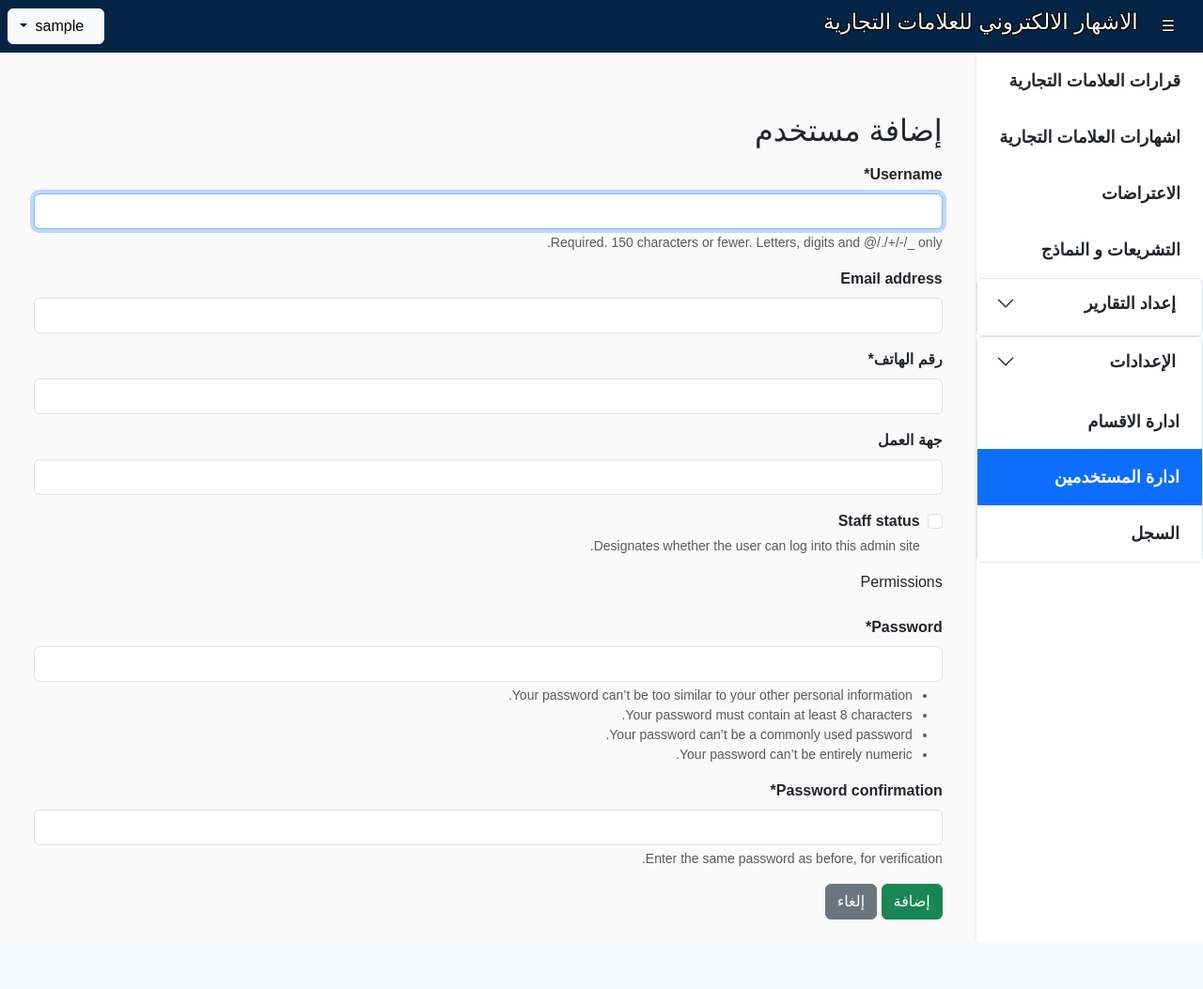
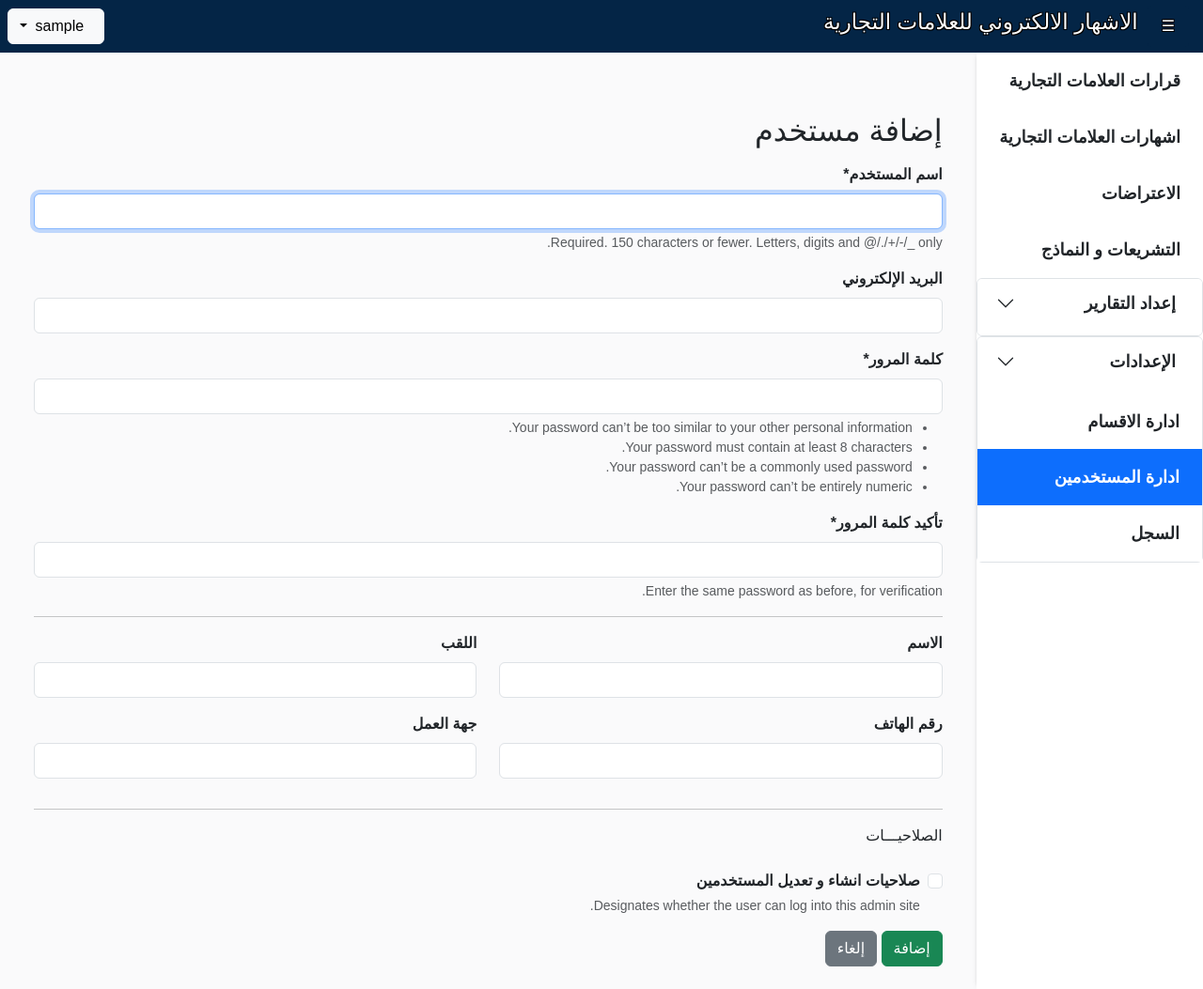
Before and after one commit to debeski/trademarks_OLD, a Django app: page /manage/users/create/ in a window 1280 px wide. Shown: the whole page at 94% size. Before the commit the page ends 996 px from the top, so only its background shows below. Run offline with Django 5.2, Linux system fonts and the light colour scheme; the visitor is signed in with stand-in values (Sample User, id 1); parts of the project's set-up code (start-up, migrations or seed data) failed here and were passed over; some libraries are stand-ins or nearby versions; some web fonts are replaced.

Commit message:
newupdate

```diff
--- a/users/forms.py
+++ b/users/forms.py
@@ -1,126 +1,248 @@
 from django import forms
 from django.contrib.auth.models import Permission
-from django.contrib.auth.forms import UserCreationForm, UserChangeForm
+from django.contrib.auth.forms import UserCreationForm, UserChangeForm, PasswordChangeForm, SetPasswordForm
 from django.contrib.auth import get_user_model
-
+from django.urls import reverse
+from django.utils.safestring import mark_safe
+from django.contrib.auth.hashers import make_password
+from crispy_forms.helper import FormHelper
+from crispy_forms.layout import Layout, Field, Div, HTML, Fieldset, Button, Submit
+from crispy_forms.bootstrap import FormActions
 
 User = get_user_model()
 
 class CustomUserCreationForm(UserCreationForm):
-    phone = forms.CharField(max_length=15, required=True, label="رقم الهاتف")
-    occupation = forms.CharField(max_length=100, required=False, label="جهة العمل")
     permissions = forms.ModelMultipleChoiceField(
         queryset=Permission.objects.all(),
         required=False,
         widget=forms.CheckboxSelectMultiple,
-        label="Permissions"
+        label="الصلاحيات"
     )
 
     class Meta:
         model = User
-        fields = ["username", "email", "phone", "occupation", "is_staff",  "permissions"]
+        fields = ["username", "email", "password1", "password2", "first_name", "last_name", "phone", "occupation", "is_staff", "permissions"]
 
     def __init__(self, *args, **kwargs):
         super().__init__(*args, **kwargs)
-        # Exclude specific permissions from the available permissions list
-        # self.fields['permissions'].queryset = Permission.objects.exclude(codename__in=['add_logentry', 'change_logentry',
-        #     'delete_logentry', 'view_logentry', 'add_theme', 'change_theme', 'delete_theme', 'view_theme', 'add_group',
-        #     'change_group', 'delete_group', 'view_group', 'add_permission', 'change_permission', 'delete_permission',
-        #     'view_permission', 'add_contenttype', 'change_contenttype', 'delete_contenttype', 'view_contenttype',
-        #     'add_session', 'change_session', 'delete_session', 'view_session',
-        #     'add_company', 'change_company', 'delete_company', 'view_company', 'add_country', 'change_country',
-        #     'delete_country', 'view_country', 'add_catagory', 'change_catagory', 'delete_catagory', 'view_catagory',
-        #     'add_doctype', 'change_doctype', 'delete_doctype', 'view_doctype', 'add_comtype', 'change_comtype', 'delete_comtype',
-        #     'view_comtype', 'add_clockedschedule', 'change_clockedschedule', 'delete_clockedschedule', 'view_clockedschedule',
-        #     'add_crontabschedule', 'change_crontabschedule', 'delete_crontabschedule', 'view_crontabschedule', 'add_intervalschedule',
-        #     'change_intervalschedule', 'delete_intervalschedule', 'view_intervalschedule', 'add_periodictask', 'change_periodictask',
-        #     'delete_periodictask', 'view_periodictask', 'add_periodictasktrack', 'change_periodictasktrack', 'delete_periodictasktrack',
-        #     'view_periodictasktrack', 'add_solarschedule', 'change_solarschedule', 'delete_solarschedule', 'view_solarschedule', 'add_useractivitylog',
-        #     'change_useractivitylog', 'delete_useractivitylog', 'view_useractivitylog', 'add_user', 'change_user', 'delete_user', 'view_user',
-        # ])
-        self.fields['permissions'].queryset = Permission.objects.exclude(
+        self.fields["username"].label = "اسم المستخدم"
+        self.fields["email"].label = "البريد الإلكتروني"
+        self.fields["first_name"].label = "الاسم"
+        self.fields["last_name"].label = "اللقب"
+        self.fields["is_staff"].label = "صلاحيات انشاء و تعديل المستخدمين"
+        self.fields["password1"].label = "كلمة المرور"
+        self.fields["password2"].label = "تأكيد كلمة المرور"
+
+        # Split permissions queryset into two parts for 2 columns
+        permissions_list = list(Permission.objects.exclude(
             codename__in=[
-                # Log entry permissions
                 'add_logentry', 'change_logentry', 'delete_logentry', 'view_logentry',
-                # Theme permissions
                 'add_theme', 'change_theme', 'delete_theme', 'view_theme',
-                # Group permissions
                 'add_group', 'change_group', 'delete_group', 'view_group',
-                # Permission permissions
                 'add_permission', 'change_permission', 'delete_permission', 'view_permission',
-                # Content type permissions
                 'add_contenttype', 'change_contenttype', 'delete_contenttype', 'view_contenttype',
-                # Session permissions
                 'add_session', 'change_session', 'delete_session', 'view_session',
-                # Company permissions
-                'add_company', 'change_company', 'delete_company', 'view_company',
-                # Country permissions
-                'add_country', 'change_country', 'delete_country', 'view_country',
-                # Category permissions
-                'add_catagory', 'change_catagory', 'delete_catagory', 'view_catagory',
-                # Document type permissions
-                'add_doctype', 'change_doctype', 'delete_doctype', 'view_doctype',
-                # Company type permissions
-                'add_comtype', 'change_comtype', 'delete_comtype', 'view_comtype',
-                # Periodic task permissions
+                'add_government', 'delete_government', 'view_government',
+                'add_country', 'delete_country', 'view_country',
+                'add_decreecategory', 'delete_decreecategory', 'view_decreecategory',
+                'add_doctype', 'delete_doctype', 'view_doctype',
+                'add_comtype', 'delete_comtype', 'view_comtype',
                 'add_periodictask', 'change_periodictask', 'delete_periodictask', 'view_periodictask',
-                'add_periodictrack', 'change_periodictasktrack', 'delete_periodictasktrack', 'view_periodictasktrack',
+                'add_periodictasks', 'change_periodictasks', 'delete_periodictasks', 'view_periodictasks',
                 'add_clockedschedule', 'change_clockedschedule', 'delete_clockedschedule', 'view_clockedschedule',
                 'add_crontabschedule', 'change_crontabschedule', 'delete_crontabschedule', 'view_crontabschedule',
                 'add_intervalschedule', 'change_intervalschedule', 'delete_intervalschedule', 'view_intervalschedule',
-                # Solar event permissions
                 'add_solarschedule', 'change_solarschedule', 'delete_solarschedule', 'view_solarschedule',
-                # User activity log permissions
+                'add_customuser', 'change_customuser', 'delete_customuser', 'view_customuser',
                 'add_useractivitylog', 'change_useractivitylog', 'delete_useractivitylog', 'view_useractivitylog',
-                # User permissions
-                'add_user', 'change_user', 'delete_user', 'view_user',
             ]
+        ))
+        mid_point = len(permissions_list) // 2
+        self.permissions_right = permissions_list[:mid_point]
+        self.permissions_left = permissions_list[mid_point:]
+
+        # Create two fields with only one column of permissions each
+        self.fields["permissions_right"] = forms.ModelMultipleChoiceField(
+            queryset=Permission.objects.filter(id__in=[p.id for p in self.permissions_right]),
+            required=False,
+            widget=forms.CheckboxSelectMultiple,
+            label="الصلاحيـــات"
         )
+        self.fields["permissions_left"] = forms.ModelMultipleChoiceField(
+            queryset=Permission.objects.filter(id__in=[p.id for p in self.permissions_left]),
+            required=False,
+            widget=forms.CheckboxSelectMultiple,
+            label=""
+        )
+
+        # Use Crispy Forms Layout helper
+        self.helper = FormHelper()
+        self.helper.layout = Layout(
+            "username",
+            "email",
+            "password1",
+            "password2",
+            HTML("<hr>"),  # Separator line
+            Div(
+                Div(Field("first_name", css_class="col-md-6"), css_class="col-md-6"),
+                Div(Field("last_name", css_class="col-md-6"), css_class="col-md-6"),
+                css_class="row"
+            ),
+            Div(
+                Div(Field("phone", css_class="col-md-6"), css_class="col-md-6"),
+                Div(Field("occupation", css_class="col-md-6"), css_class="col-md-6"),
+                css_class="row"
+            ),
+            HTML("<hr>"),  # Separator line
+            Div(
+                Div(Field("permissions_right", css_class="col-md-6"), css_class="col-md-6"),
+                Div(Field("permissions_left", css_class="col-md-6"), css_class="col-md-6"),
+                css_class="row"
+            ),
+            "is_staff"
+        )
+
     def save(self, commit=True):
         user = super().save(commit=False)
         if commit:
             user.save()
-        user.user_permissions.set(self.cleaned_data["permissions"])
+        # Manually set permissions from both fields
+        user.user_permissions.set(self.cleaned_data["permissions_left"] | self.cleaned_data["permissions_right"])
         return user
 
 class CustomUserChangeForm(UserChangeForm):
-    phone = forms.CharField(max_length=15, required=False, label="رقم الهاتف")
-    occupation = forms.CharField(max_length=100, required=False, label="جهة العمل")
-    password = forms.CharField(widget=forms.PasswordInput(), required=False, label="كلمة المرور")
     permissions = forms.ModelMultipleChoiceField(
         queryset=Permission.objects.all(),
         required=False,
         widget=forms.CheckboxSelectMultiple,
-        label="Permissions"
+        label="الصلاحيات"
     )
 
     class Meta:
         model = User
-        fields = ["username", "email", "phone", "occupation", "is_staff",  "permissions", "password"]
+        fields = ["username", "email", "first_name", "last_name", "phone", "occupation", "is_staff",  "permissions"]
 
     def __init__(self, *args, **kwargs):
+        user = kwargs.get('instance')
         super().__init__(*args, **kwargs)
-        self.fields['permissions'].queryset = Permission.objects.exclude(codename__in=['add_logentry', 'change_logentry',
-            'delete_logentry', 'view_logentry', 'add_theme', 'change_theme', 'delete_theme', 'view_theme', 'add_group',
-            'change_group', 'delete_group', 'view_group', 'add_permission', 'change_permission', 'delete_permission',
-            'view_permission', 'add_contenttype', 'change_contenttype', 'delete_contenttype', 'view_contenttype',
-            'add_session', 'change_session', 'delete_session', 'view_session',
-            'add_company', 'change_company', 'delete_company', 'view_company', 'add_country', 'change_country',
-            'delete_country', 'view_country', 'add_catagory', 'change_catagory', 'delete_catagory', 'view_catagory',
-            'add_doctype', 'change_doctype', 'delete_doctype', 'view_doctype', 'add_comtype', 'change_comtype', 'delete_comtype',
-            'view_comtype', 'add_clockedschedule', 'change_clockedschedule', 'delete_clockedschedule', 'view_clockedschedule',
-            'add_crontabschedule', 'change_crontabschedule', 'delete_crontabschedule', 'view_crontabschedule',
-        ])
-        # Disable the superuser checkbox
-        if "is_superuser" in self.fields:
-            self.fields["is_superuser"].widget.attrs["disabled"] = True
-            self.fields["is_superuser"].help_text = "Cannot be modified here."
+        self.fields["username"].label = "اسم المستخدم"
+        self.fields["email"].label = "البريد الإلكتروني"
+        self.fields["first_name"].label = "الاسم الاول"
+        self.fields["last_name"].label = "اللقب"
+        self.fields["is_staff"].label = "صلاحيات انشاء و تعديل المستخدمين"
+
+        # Split permissions queryset into two parts for 2 columns
+        permissions_list = list(Permission.objects.exclude(
+            codename__in=[
+                'add_logentry', 'change_logentry', 'delete_logentry', 'view_logentry',
+                'add_theme', 'change_theme', 'delete_theme', 'view_theme',
+                'add_group', 'change_group', 'delete_group', 'view_group',
+                'add_permission', 'change_permission', 'delete_permission', 'view_permission',
+                'add_contenttype', 'change_contenttype', 'delete_contenttype', 'view_contenttype',
+                'add_session', 'change_session', 'delete_session', 'view_session',
+                'add_government', 'delete_government', 'view_government',
+                'add_country', 'delete_country', 'view_country',
+                'add_decreecategory', 'delete_decreecategory', 'view_decreecategory',
+                'add_doctype', 'delete_doctype', 'view_doctype',
+                'add_comtype', 'delete_comtype', 'view_comtype',
+                'add_periodictask', 'change_periodictask', 'delete_periodictask', 'view_periodictask',
+                'add_periodictasks', 'change_periodictasks', 'delete_periodictasks', 'view_periodictasks',
+                'add_clockedschedule', 'change_clockedschedule', 'delete_clockedschedule', 'view_clockedschedule',
+                'add_crontabschedule', 'change_crontabschedule', 'delete_crontabschedule', 'view_crontabschedule',
+                'add_intervalschedule', 'change_intervalschedule', 'delete_intervalschedule', 'view_intervalschedule',
+                'add_solarschedule', 'change_solarschedule', 'delete_solarschedule', 'view_solarschedule',
+                'add_customuser', 'change_customuser', 'delete_customuser', 'view_customuser',
+                'add_useractivitylog', 'change_useractivitylog', 'delete_useractivitylog', 'view_useractivitylog',
+            ]
+        ))
+        mid_point = len(permissions_list) // 2
+        self.permissions_right = permissions_list[:mid_point]
+        self.permissions_left = permissions_list[mid_point:]
+
+        # Get user's current permissions
+        if user:
+            user_permissions = set(user.user_permissions.all())  # Convert to a set for easy checking
+
+            # Set initial values based on user's existing permissions
+            initial_right = [p.id for p in self.permissions_right if p in user_permissions]
+            initial_left = [p.id for p in self.permissions_left if p in user_permissions]
+        else:
+            initial_right = []
+            initial_left = []
+
+        # Create two fields with only one column of permissions each
+        self.fields["permissions_right"] = forms.ModelMultipleChoiceField(
+            queryset=Permission.objects.filter(id__in=[p.id for p in self.permissions_right]),
+            required=False,
+            widget=forms.CheckboxSelectMultiple,
+            label="الصلاحيـــات",
+            initial=initial_right  # Set initial selection
+        )
+        self.fields["permissions_left"] = forms.ModelMultipleChoiceField(
+            queryset=Permission.objects.filter(id__in=[p.id for p in self.permissions_left]),
+            required=False,
+            widget=forms.CheckboxSelectMultiple,
+            label="",
+            initial=initial_left  # Set initial selection
+        )
+
+        # Use Crispy Forms Layout helper
+        self.helper = FormHelper()
+        self.helper.form_tag = False  # Disable the form tag for custom modal handling
+        self.helper.layout = Layout(
+            "username",
+            "email",
+            HTML("<hr>"),  # Separator line
+            Div(
+                Div(Field("first_name", css_class="col-md-6"), css_class="col-md-6"),
+                Div(Field("last_name", css_class="col-md-6"), css_class="col-md-6"),
+                css_class="row"
+            ),
+            Div(
+                Div(Field("phone", css_class="col-md-6"), css_class="col-md-6"),
+                Div(Field("occupation", css_class="col-md-6"), css_class="col-md-6"),
+                css_class="row"
+            ),
+            HTML("<hr>"),  # Separator line
+            Div(
+                Div(Field("permissions_right", css_class="col-md-6"), css_class="col-md-6"),
+                Div(Field("permissions_left", css_class="col-md-6"), css_class="col-md-6"),
+                css_class="row"
+            ),
+            "is_staff",
+            Button('reset_password', 'إعادة تعيين كلمة المرور', css_class="btn btn-primary", data_bs_toggle="modal", data_bs_target="#resetPasswordModal"),
+        )
+
 
     def save(self, commit=True):
         user = super().save(commit=False)
-        if self.cleaned_data["password"]:
-            user.set_password(self.cleaned_data["password"])
         if commit:
             user.save()
-        user.user_permissions.set(self.cleaned_data["permissions"])
+        # Manually set permissions from both fields
+        user.user_permissions.set(self.cleaned_data["permissions_left"] | self.cleaned_data["permissions_right"])
         return user
+
+class ResetPasswordForm(SetPasswordForm):  # ✅ Change from PasswordChangeForm to SetPasswordForm
+    username = forms.CharField(label="اسم المستخدم", widget=forms.TextInput(attrs={"readonly": "readonly"}))
+
+    def __init__(self, user, *args, **kwargs):
+        super().__init__(user, *args, **kwargs)
+        self.fields['username'].initial = user.username  # Ensure username is displayed
+        self.helper = FormHelper()
+        self.fields["new_password1"].label = "كلمة المرور الجديدة"
+        self.fields["new_password2"].label = "تأكيد كلمة المرور"
+        self.helper.layout = Layout(
+            Div(
+                Field('username', css_class='col-md-12'),
+                Field('new_password1', css_class='col-md-12'),
+                Field('new_password2', css_class='col-md-12'),
+                css_class='row'
+            ),
+            Submit('submit', 'تغيير كلمة المرور', css_class='btn btn-primary'),
+        )
+
+    def save(self, commit=True):
+        user = super().save(commit=False)
+        if commit:
+            user.save()
+        return user
--- a/users/templates/users/user_form.html
+++ b/users/templates/users/user_form.html
@@ -9,11 +9,37 @@
 
     <form method="post" class="mt-3">
         {% csrf_token %}
-        {{ form|crispy }}
+        {% crispy form %}
         <button type="submit" class="btn btn-success">
             {% if edit_mode %}تحديث{% else %}إضافة{% endif %}
         </button>
         <a href="{% url 'manage_users' %}" class="btn btn-secondary">إلغاء</a>
     </form>
 </div>
+
+<!-- Modal for Password Reset -->
+<div class="modal fade" id="resetPasswordModal" tabindex="-1" aria-labelledby="resetPasswordModalLabel" aria-hidden="true">
+    <div class="modal-dialog">
+        <div class="modal-content">
+            <div class="modal-header">
+                <h5 class="modal-title" id="resetPasswordModalLabel">إعادة تعيين كلمة المرور</h5>
+                <button type="button" class="btn-close" data-bs-dismiss="modal" aria-label="Close"></button>
+            </div>
+            <div class="modal-body">
+                {% if form_reset %}
+                <form method="post" action="{% url 'reset_password' form_reset.user.id %}">
+                    {% csrf_token %}
+                    {% crispy form_reset %}
+                    <!-- Display the password hash (optional) -->
+                </form>
+                {% endif %}
+            </div>
+        </div>
+    </div>
+</div>
+
 {% endblock %}
+
+{% block scripts%}
+
+{% endblock %}
--- a/users/urls.py
+++ b/users/urls.py
@@ -12,4 +12,6 @@ urlpatterns = [
     path('users/edit/<int:user_id>/', views.edit_user, name='edit_user'),
     path('users/delete/<int:user_id>/', views.delete_user, name='delete_user'),
     path("logs/", views.UserActivityLogView.as_view(), name="user_activity_log"),
+    path('reset_password/<int:user_id>/', views.reset_password, name="reset_password"),
+
 ]
--- a/users/views.py
+++ b/users/views.py
@@ -4,7 +4,7 @@ from django.contrib.auth.decorators import login_required, user_passes_test
 from django.utils.decorators import method_decorator
 from django_tables2 import RequestConfig
 from .tables import UserTable, UserActivityLogTable
-from .forms import CustomUserCreationForm, CustomUserChangeForm
+from .forms import CustomUserCreationForm, CustomUserChangeForm, PasswordChangeForm, ResetPasswordForm
 from .filters import UserFilter
 from .models import UserActivityLog
 from django_filters.views import FilterView
@@ -14,7 +14,7 @@ from django.http import HttpResponseRedirect
 from django.urls import reverse
 from django.contrib.auth.mixins import LoginRequiredMixin, UserPassesTestMixin
 from django_tables2 import SingleTableView
-
+from django.contrib.auth.views import PasswordChangeView
 
 User = get_user_model()
 
@@ -32,7 +32,7 @@ class UserListView(SingleTableMixin, FilterView):
     paginate_by = 10  # Show 10 users per page
 
     def get_queryset(self):
-        return User.objects.all()  # Explicitly fetching all users
+        return User.objects.order_by("username")
 
     def get_context_data(self, **kwargs):
         context = super().get_context_data(**kwargs)
@@ -63,6 +63,7 @@ def create_user(request):
 @user_passes_test(is_staff)
 def edit_user(request, user_id):
     user = get_object_or_404(User, id=user_id)
+    form_reset = ResetPasswordForm(user, data=request.POST or None)
     if request.method == "POST":
         form = CustomUserChangeForm(request.POST, instance=user)
         if form.is_valid():
@@ -70,7 +71,7 @@ def edit_user(request, user_id):
             return redirect("manage_users")
     else:
         form = CustomUserChangeForm(instance=user)
-    return render(request, "users/user_form.html", {"form": form, "edit_mode": True})
+    return render(request, "users/user_form.html", {"form": form, "edit_mode": True, "form_reset": form_reset})
 
 @user_passes_test(is_superuser)
 def delete_user(request, user_id):
@@ -87,3 +88,19 @@ class UserActivityLogView(LoginRequiredMixin, UserPassesTestMixin, SingleTableVi
 
     def test_func(self):
         return self.request.user.is_staff  # Only staff can access logs
+
+
+@user_passes_test(is_staff)
+def reset_password(request, user_id):
+    user = get_object_or_404(User, id=user_id)
+
+    if request.method == "POST":
+        form = ResetPasswordForm(user=user, data=request.POST)  # ✅ Correct usage with SetPasswordForm
+        if form.is_valid():
+            form.save()
+            return redirect("manage_users")  # Redirect after successful reset
+        else:
+            print("Form errors:", form.errors)  # Debugging
+            return redirect("edit_user", user_id=user_id)  # Redirect to edit user on failure
+
+    return redirect("manage_users")  # Fallback redirect
```
Also changed, not shown: core/__init__.py (+7 -0 lines), docker-compose.yml (+2 -8 lines), documents/apps.py (+25 -1 lines), documents/models.py (+6 -36 lines), users/models.py (+5 -2 lines), users/tables.py (+7 -7 lines), documents/migrations/0012_alter_comtype_options_alter_decreecategory_options_and_more.py (added), documents/migrations/0013_alter_country_options.py (added), documents/migrations/0014_alter_decree_options_alter_formplus_options_and_more.py (added), 2 other files.
